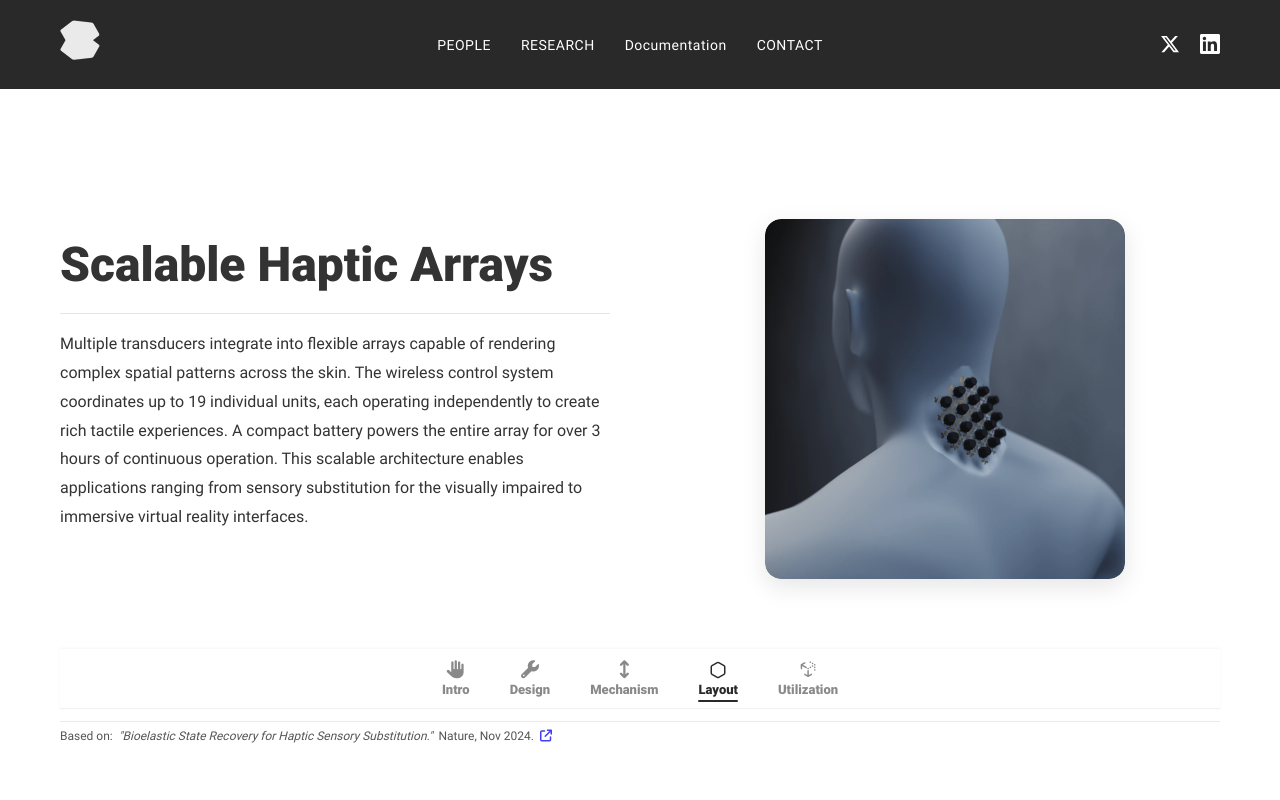
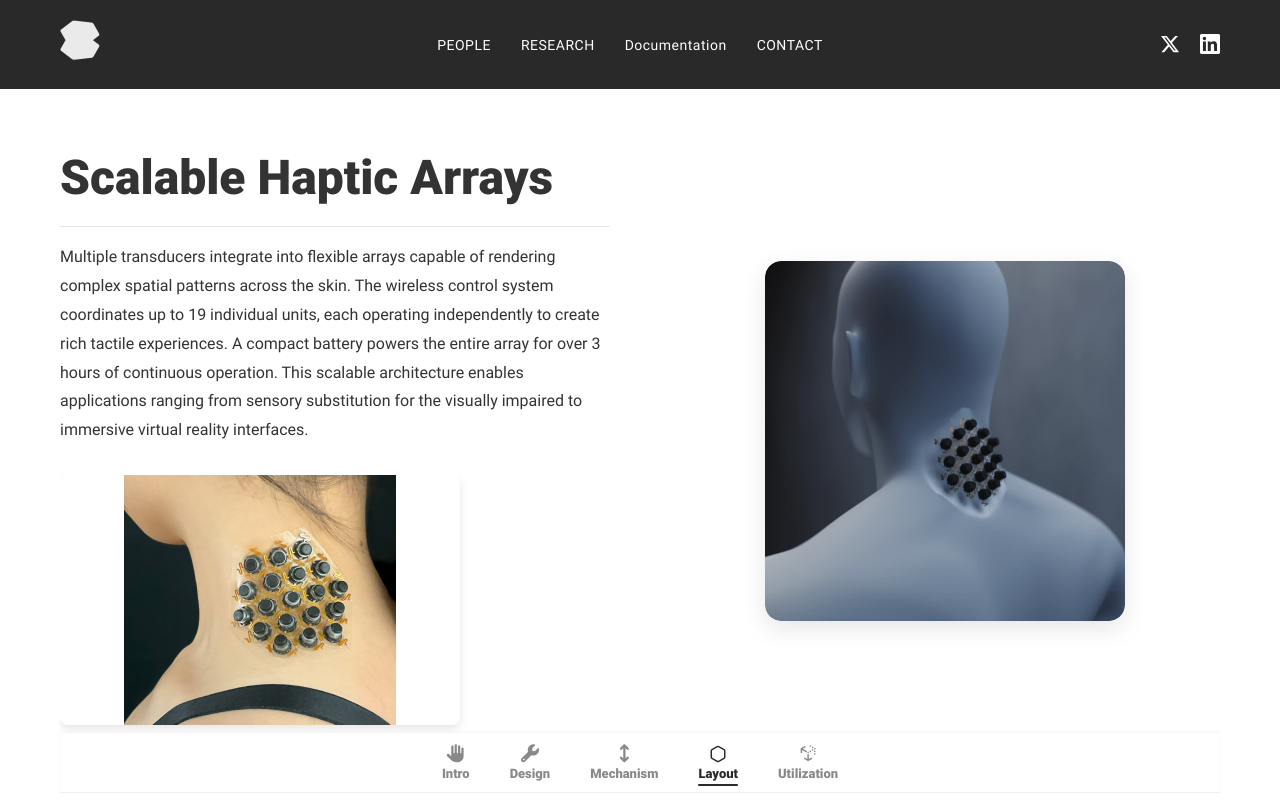
Before and after one commit to MuzaPro/JS-Bioelastic_state_recovery, a website: page index.html in a window 1280 px wide. Both pictures are taken after a click on the button "Layout". Shown: the top 800 px of the page. Drawn offline with Linux system fonts and the light colour scheme.

Commit message:
state 5 static and context image for state 3.

```diff
--- a/index.html
+++ b/index.html
@@ -52,6 +52,7 @@
                         <p class="description">
                             This breakthrough transducer integrates human skin as a central mechanical component, creating the first energy-recovering haptic actuator. By leveraging skin's natural elasticity, the device achieves bistable operation with 285% greater energy efficiency than conventional approaches. The electromagnetic mechanism delivers forces up to 1.4 N with displacements exceeding 2 mm, targeting specific mechanoreceptor classes for precise tactile sensations. This bio-integrated approach fundamentally reimagines the interface between technology and human sensory perception.
                         </p>
+                        <div class="context-image-container"></div>
                     </div>
                     <div class="visual-content">
                         <div class="media-container">
--- a/script.js
+++ b/script.js
@@ -28,12 +28,14 @@ const states = {
     4: {
         title: "Scalable Haptic Arrays",
         description: "Multiple transducers integrate into flexible arrays capable of rendering complex spatial patterns across the skin. The wireless control system coordinates up to 19 individual units, each operating independently to create rich tactile experiences. A compact battery powers the entire array for over 3 hours of continuous operation. This scalable architecture enables applications ranging from sensory substitution for the visually impaired to immersive virtual reality interfaces.",
-        image: "assets/animations/state-static/state4_static.webp"
+        image: "assets/animations/state-static/state4_static.webp",
+        contextImage: "assets/images/Device_on_neck.jpeg" // Added context image
     },
     5: {
         title: "Sensory Feedback",
         description: "User studies demonstrate the transducer's ability to create distinguishable tactile sensations with high spatial and temporal resolution. Participants successfully identified complex patterns rendered by the haptic array with over 95% accuracy after minimal training. The device's energy-efficient operation allows for extended use without discomfort or skin irritation. This technology opens new possibilities for human-machine interfaces, sensory augmentation, and medical applications requiring precise tactile feedback.",
-        image: "assets/animations/state-static/state5_static.webp"
+        image: "assets/images/use-case-1.webp"
+        // contextImage: "path/to/another/image.jpg" // Uncomment and set path if context image needed
     }
 };
 
@@ -337,7 +339,35 @@ function updateContent(stateId) {
     mainTitle.textContent = state.title;
     description.textContent = state.description;
 
-    // Add or remove the switch button based on whether we're in state 3 or 3B
+    // Handle context image
+    const contextImageContainer = document.querySelector('.context-image-container');
+
+    // If there's a context image for this state
+    if (state.contextImage) {
+        // Create/update the image
+        let contextImage = contextImageContainer.querySelector('.context-image');
+        if (!contextImage) {
+            contextImage = document.createElement('img');
+            contextImage.className = 'context-image';
+            contextImageContainer.appendChild(contextImage);
+        }
+
+        // Set or update the image source with fade effect
+        if (contextImage.src !== state.contextImage) {
+            contextImageContainer.classList.add('fade-out');
+            setTimeout(() => {
+                contextImage.src = state.contextImage;
+                contextImage.onload = () => {
+                    contextImageContainer.classList.remove('fade-out');
+                };
+            }, 300);
+        }
+    } else {
+        // If this state doesn't have a context image, clear the container
+        contextImageContainer.innerHTML = '';
+    }
+
+    // Existing code for switch button
     const existingSwitchBtn = document.querySelector('.switch-btn');
     if (existingSwitchBtn) {
         existingSwitchBtn.remove();
--- a/style.css
+++ b/style.css
@@ -372,6 +372,34 @@ body {
     transform: translateY(0);
 }
 
+/* Context Image Styles */
+.context-image-container {
+    margin-top: 20px;
+    max-width: 100%;
+    overflow: hidden;
+    opacity: 1;
+    transition: opacity 300ms ease-in-out;
+}
+
+.context-image-container.fade-out {
+    opacity: 0;
+}
+
+.context-image {
+    width: 100%;
+    max-height: 250px;
+    object-fit: contain;
+    border-radius: 8px;
+    box-shadow: 0 4px 8px rgba(0, 0, 0, 0.1);
+}
+
+/* For larger screens, constrain width */
+@media (min-width: 768px) {
+    .context-image {
+        max-width: 400px;
+    }
+}
+
 /* Responsive Design */
 @media (max-width: 1024px) {
     .media-container {
```
Also changed, not shown: docs/user-feeback.md (added, +18 -0 lines), assets/images/Device_on_neck.jpeg (added), 1 other file.
